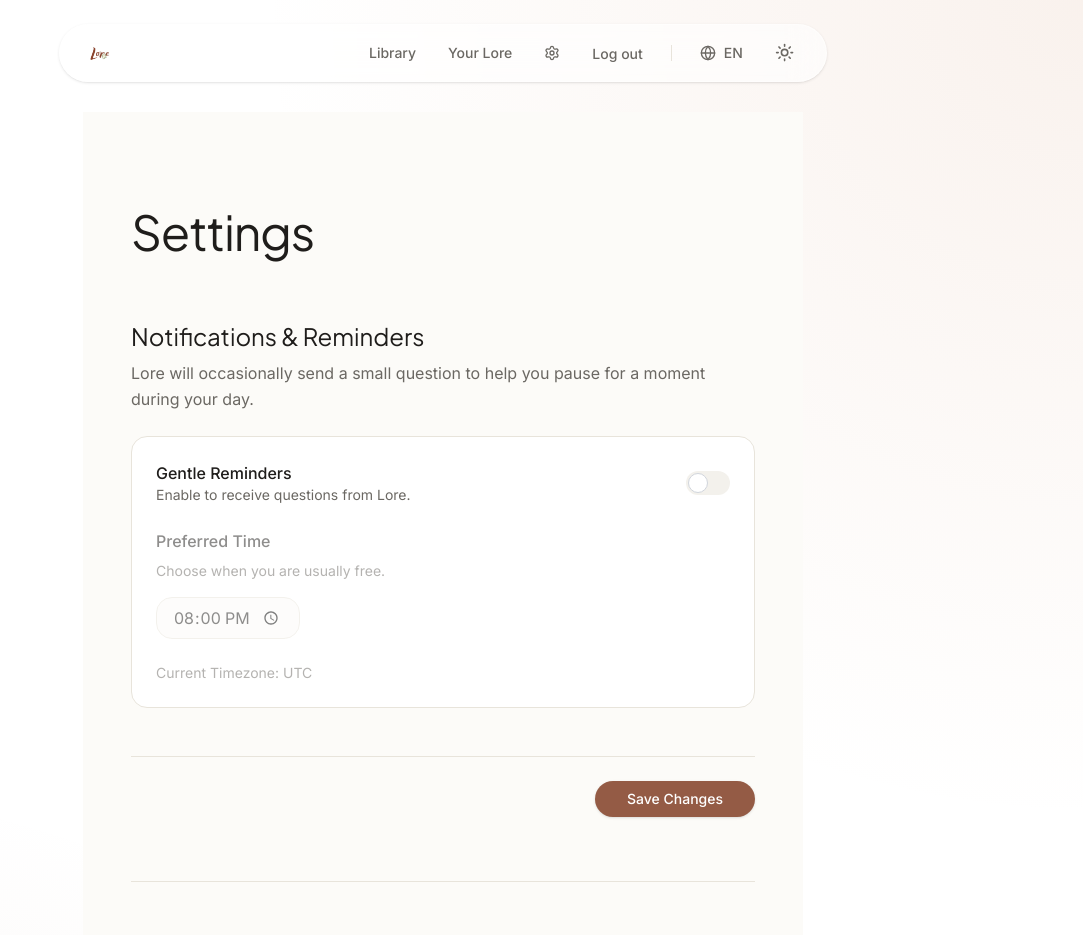
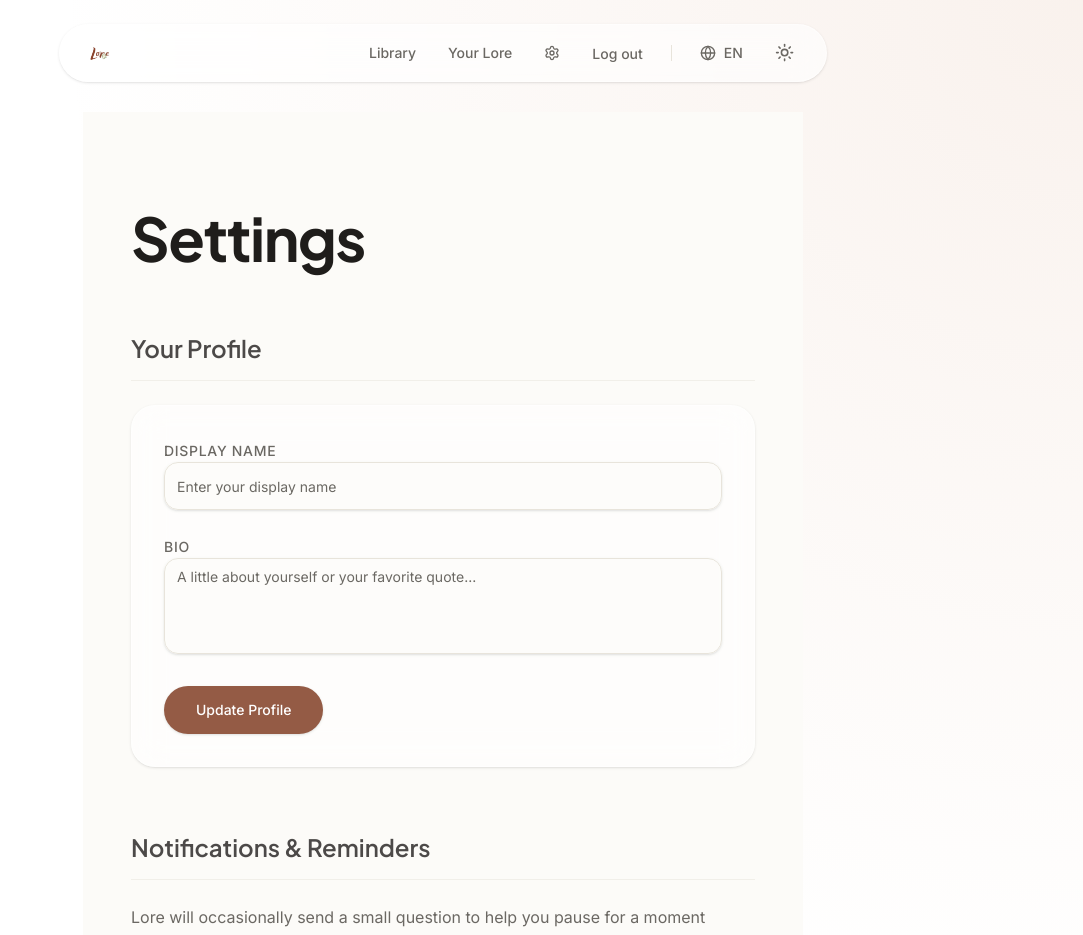
Before and after one commit to duongdaison3/lore_app, a Next.js app: page /en/settings in a window 1280 px wide. Shown: the top 935 px of the page, without its empty margins (197-1280 px from the left). Built offline with nearby package versions, Linux system fonts and the light colour scheme; no server answers; the database is empty; sample sign-in values are in the browser's storage.

Commit message:
update hello part

```diff
--- a/messages/en.json
+++ b/messages/en.json
@@ -86,6 +86,9 @@
   },
   "Home": {
     "morning": "Good morning,",
+    "afternoon": "Good afternoon,",
+    "evening": "Good evening,",
+    "night": "Good night,",
     "howAreYou": "How are you feeling today?",
     "welcomeTitle": "A tiny daily conversation with yourself.",
     "welcomeDesc": "Record your thoughts, feelings, and memories. Receive prompt questions from AI to understand yourself better.",
@@ -153,5 +156,16 @@
     "termsDesc": "Please read these terms carefully before using Lore.",
     "privacyTitle": "Privacy Policy",
     "privacyDesc": "Committed to 100% protecting your privacy and data."
+  },
+  "Profile": {
+    "title": "Your Profile",
+    "displayName": "Display Name",
+    "displayNamePlaceholder": "Enter your display name",
+    "bio": "Bio",
+    "bioPlaceholder": "A little about yourself or your favorite quote...",
+    "updateBtn": "Update Profile",
+    "updating": "Updating...",
+    "updateSuccess": "Profile updated successfully",
+    "updateError": "Error updating profile"
   }
 }
--- a/messages/vi.json
+++ b/messages/vi.json
@@ -86,6 +86,9 @@
   },
   "Home": {
     "morning": "Chào buổi sáng,",
+    "afternoon": "Chào buổi chiều,",
+    "evening": "Chào buổi tối,",
+    "night": "Chào buổi đêm,",
     "howAreYou": "Hôm nay bạn cảm thấy thế nào?",
     "welcomeTitle": "Một cuộc trò chuyện nhỏ mỗi ngày với chính bạn.",
     "welcomeDesc": "Ghi chép lại những suy nghĩ, cảm xúc và kỉ niệm. Nhận những câu hỏi gợi mở từ AI để hiểu rõ bản thân hơn.",
@@ -153,5 +156,16 @@
     "termsDesc": "Vui lòng đọc kỹ các điều khoản trước khi sử dụng Lore.",
     "privacyTitle": "Chính sách Bảo mật",
     "privacyDesc": "Cam kết bảo vệ 100% quyền riêng tư và dữ liệu của bạn."
+  },
+  "Profile": {
+    "title": "Hồ sơ của bạn",
+    "displayName": "Tên hiển thị",
+    "displayNamePlaceholder": "Nhập tên bạn muốn hiển thị",
+    "bio": "Giới thiệu bản thân (Bio)",
+    "bioPlaceholder": "Vài dòng về bản thân hoặc câu nói yêu thích...",
+    "updateBtn": "Cập nhật Hồ sơ",
+    "updating": "Đang cập nhật...",
+    "updateSuccess": "Đã cập nhật hồ sơ",
+    "updateError": "Lỗi khi cập nhật hồ sơ"
   }
 }
--- a/src/app/[locale]/library/[id]/page.tsx
+++ b/src/app/[locale]/library/[id]/page.tsx
@@ -3,13 +3,14 @@ import { EntryDetailView } from "@/components/library/EntryDetailView"
 import { notFound } from "next/navigation"
 
 interface EntryPageProps {
-  params: {
+  params: Promise<{
     id: string
-  }
+  }>
 }
 
 export default async function EntryPage({ params }: EntryPageProps) {
-  const entry = await getJournalEntryById(params.id)
+  const resolvedParams = await params
+  const entry = await getJournalEntryById(resolvedParams.id)
 
   if (!entry) {
     notFound()
--- a/src/app/[locale]/page.tsx
+++ b/src/app/[locale]/page.tsx
@@ -4,6 +4,7 @@ import Link from 'next/link';
 
 import { Button } from "@/components/ui/Button";
 import { getTranslations, getLocale } from "next-intl/server";
+import { DynamicGreeting } from "@/components/ui/DynamicGreeting";
 import { auth } from '@/auth';
 
 export default async function Home() {
@@ -60,9 +61,7 @@ export default async function Home() {
   return (
     <div className="animate-in fade-in slide-in-from-bottom-4 duration-1000 space-y-12 flex flex-col items-center pt-20 min-h-[75vh]">
       <div className="space-y-4 text-center w-full max-w-2xl">
-        <h1 className="text-3xl md:text-4xl font-heading font-semibold tracking-tight text-[var(--foreground)]">
-          {th("morning")} <span className="text-[var(--primary)]">{session.user?.name || session.user?.email?.split('@')[0]}</span>
-        </h1>
+        <DynamicGreeting name={session.user?.name || session.user?.email?.split('@')[0] || ""} />
         <p className="text-lg md:text-xl text-[var(--muted-foreground)] font-light">{th("howAreYou")}</p>
       </div>
 
--- /dev/null
+++ b/src/app/[locale]/settings/ProfileSettings.tsx
@@ -0,0 +1,85 @@
+"use client"
+
+import { useState } from "react"
+import { useTranslations } from "next-intl"
+import { Button } from "@/components/ui/Button"
+import { Input } from "@/components/ui/Input"
+import { Textarea } from "@/components/ui/Textarea"
+import { toast } from "sonner"
+import { updateProfile } from "@/app/actions/profile"
+
+export function ProfileSettings({ initialProfile }: { initialProfile: any }) {
+  const t = useTranslations("Profile")
+  const tc = useTranslations("Common")
+
+  const [name, setName] = useState(initialProfile?.name || "")
+  const [bio, setBio] = useState(initialProfile?.bio || "")
+  const [loading, setLoading] = useState(false)
+
+  const handleUpdate = async () => {
+    setLoading(true)
+    try {
+      await updateProfile({ name, bio })
+      toast.success(t("updateSuccess"))
+    } catch {
+      toast.error(t("updateError"))
+    } finally {
+      setLoading(false)
+    }
+  }
+
+  return (
+    <section className="space-y-6">
+      <h2 className="text-2xl font-heading font-semibold text-[var(--foreground)]/80 border-b border-[var(--border)]/50 pb-4">
+        {t("title")}
+      </h2>
+
+      <div className="glass-panel p-6 sm:p-8 rounded-3xl space-y-8 shadow-sm">
+        {initialProfile?.avatarUrl && (
+          <div className="flex justify-center sm:justify-start">
+            <div className="w-24 h-24 rounded-full overflow-hidden border-2 border-[var(--border)] shadow-md">
+              {/* eslint-disable-next-line @next/next/no-img-element */}
+              <img src={initialProfile.avatarUrl} alt="Avatar" className="w-full h-full object-cover" />
+            </div>
+          </div>
+        )}
+
+        <div className="space-y-6 max-w-xl">
+          <div className="space-y-3">
+            <label className="text-sm font-medium uppercase tracking-wider text-[var(--muted-foreground)]">
+              {t("displayName")}
+            </label>
+            <Input
+              value={name}
+              onChange={(e) => setName(e.target.value)}
+              placeholder={t("displayNamePlaceholder")}
+              className="h-12 bg-[var(--background)]/50"
+            />
+          </div>
+
+          <div className="space-y-3">
+            <label className="text-sm font-medium uppercase tracking-wider text-[var(--muted-foreground)]">
+              {t("bio")}
+            </label>
+            <Textarea
+              value={bio}
+              onChange={(e) => setBio(e.target.value)}
+              placeholder={t("bioPlaceholder")}
+              className="resize-none h-24 bg-[var(--background)]/50"
+            />
+          </div>
+
+          <div className="pt-2">
+            <Button
+              onClick={handleUpdate}
+              disabled={loading}
+              className="rounded-full px-8 h-12 shadow-sm hover:shadow-md transition-all font-medium bg-[var(--primary)] text-[var(--primary-foreground)]"
+            >
+              {loading ? tc("loading") : t("updateBtn")}
+            </Button>
+          </div>
+        </div>
+      </div>
+    </section>
+  )
+}
--- a/src/app/[locale]/settings/SettingsForm.tsx
+++ b/src/app/[locale]/settings/SettingsForm.tsx
@@ -42,14 +42,14 @@ export function SettingsForm({ initialPrefs }: { initialPrefs: Prefs }) {
   return (
     <div className="space-y-12">
       <section className="space-y-6">
-        <div className="space-y-2">
-          <h2 className="text-2xl font-serif text-[var(--foreground)]">{t("notifications")}</h2>
-          <p className="text-[var(--muted-foreground)] leading-relaxed">
-            {t("notificationsDesc")}
-          </p>
-        </div>
+        <h2 className="text-2xl font-heading font-semibold text-[var(--foreground)]/80 border-b border-[var(--border)]/50 pb-4">
+          {t("notifications")}
+        </h2>
+        <p className="text-[var(--muted-foreground)] leading-relaxed">
+          {t("notificationsDesc")}
+        </p>
 
-        <div className="bg-[var(--card)] border border-[var(--border)] rounded-2xl p-6 space-y-6">
+        <div className="glass-panel rounded-3xl p-6 sm:p-8 space-y-8 shadow-sm">
 
           <div className="flex items-center justify-between">
             <div className="space-y-1">
@@ -86,8 +86,8 @@ export function SettingsForm({ initialPrefs }: { initialPrefs: Prefs }) {
         </div>
       </section>
 
-      <div className="pt-6 border-t border-[var(--border)] flex justify-end">
-        <Button onClick={handleSave} disabled={isPending} className="rounded-full px-8">
+      <div className="pt-8 flex justify-end">
+        <Button onClick={handleSave} disabled={isPending} className="rounded-full px-10 h-12 shadow-sm hover:shadow-md transition-all font-medium bg-[var(--primary)] text-[var(--primary-foreground)]">
           {isPending ? t("saving") : t("save")}
         </Button>
       </div>
--- a/src/app/[locale]/settings/page.tsx
+++ b/src/app/[locale]/settings/page.tsx
@@ -3,21 +3,26 @@ import { getNotificationPreferences } from "@/app/actions/settings"
 import { SettingsForm } from "./SettingsForm"
 import { PrivacyCenter } from "./PrivacyCenter"
 import { getPrivacyData } from "@/app/actions/privacy"
+import { getProfile } from "@/app/actions/profile"
+import { ProfileSettings } from "./ProfileSettings"
 
 export default async function SettingsPage() {
   const t = await getTranslations("Settings")
   const prefs = await getNotificationPreferences()
   const privacyData = await getPrivacyData()
+  const profile = await getProfile()
 
   return (
     <div className="min-h-screen bg-[var(--background)] selection:bg-[var(--accent)]/30 pb-32">
       <div className="max-w-2xl mx-auto px-6 pt-24 space-y-16 animate-in fade-in slide-in-from-bottom-4 duration-1000">
 
         <header className="space-y-4">
-          <h1 className="text-4xl sm:text-5xl font-serif text-[var(--foreground)] tracking-tight">
+          <h1 className="text-4xl sm:text-5xl md:text-6xl font-heading font-bold text-[var(--foreground)] tracking-tight">
             {t("title")}
           </h1>
         </header>
+
+        <ProfileSettings initialProfile={profile} />
 
         <SettingsForm initialPrefs={prefs} />
         <PrivacyCenter
--- /dev/null
+++ b/src/app/actions/profile.ts
@@ -0,0 +1,44 @@
+"use server"
+
+import { prisma } from "@/lib/prisma"
+import { auth } from "@/auth"
+import { revalidatePath } from "next/cache"
+
+export async function getProfile() {
+  const session = await auth()
+  if (!session?.user?.id) throw new Error("Unauthorized")
+
+  const user = await prisma.user.findUnique({
+    where: { id: session.user.id },
+    select: {
+      name: true,
+      bio: true,
+      avatarUrl: true,
+    }
+  })
+
+  return user
+}
+
+export async function updateProfile(data: { name: string, bio: string }) {
+  const session = await auth()
+  if (!session?.user?.id) throw new Error("Unauthorized")
+
+  // Generate a simple avatar from initials if not present
+  const initials = data.name
+    ? data.name.split(' ').map(n => n[0]).join('').substring(0, 2).toUpperCase()
+    : "L"
+  const avatarUrl = `https://api.dicebear.com/9.x/initials/svg?seed=${initials}&backgroundColor=000000,ffffff&textColor=ffffff,000000`
+
+  await prisma.user.update({
+    where: { id: session.user.id },
+    data: {
+      name: data.name,
+      bio: data.bio,
+      avatarUrl: avatarUrl
+    }
+  })
+
+  revalidatePath("/", "layout")
+  return { success: true }
+}
--- /dev/null
+++ b/src/components/ui/DynamicGreeting.tsx
@@ -0,0 +1,23 @@
+"use client"
+
+import { useTranslations } from "next-intl"
+import { useEffect, useState } from "react"
+
+export function DynamicGreeting({ name }: { name: string }) {
+  const t = useTranslations("Home")
+  const [greeting, setGreeting] = useState("morning")
+
+  useEffect(() => {
+    const hour = new Date().getHours()
+    if (hour >= 5 && hour < 12) setGreeting("morning")
+    else if (hour >= 12 && hour < 18) setGreeting("afternoon")
+    else if (hour >= 18 && hour < 22) setGreeting("evening")
+    else setGreeting("night")
+  }, [])
+
+  return (
+    <h1 suppressHydrationWarning className="text-3xl md:text-4xl font-heading font-semibold tracking-tight text-[var(--foreground)] transition-opacity duration-300">
+      {t(greeting as any)} <span className="text-[var(--primary)]">{name}</span>
+    </h1>
+  )
+}
```
Also changed, not shown: src/app/[locale]/settings/PrivacyCenter.tsx (+9 -9 lines), 1 other file (tests, documents, lock files or other folders).
